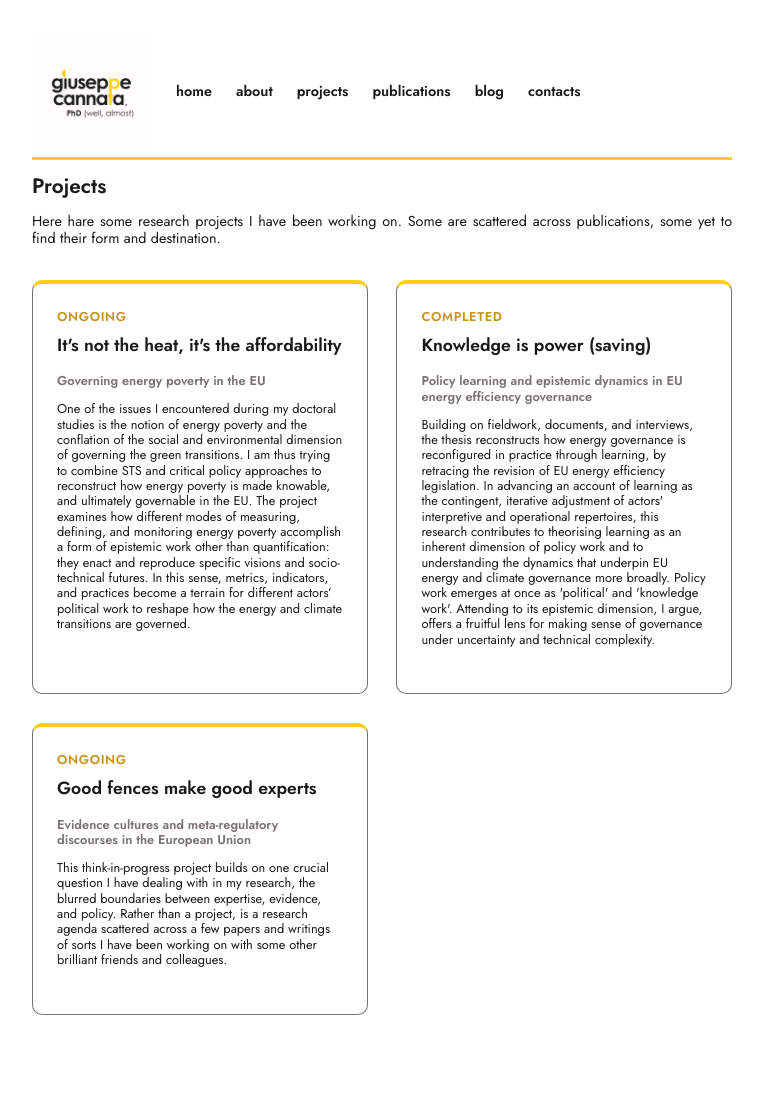
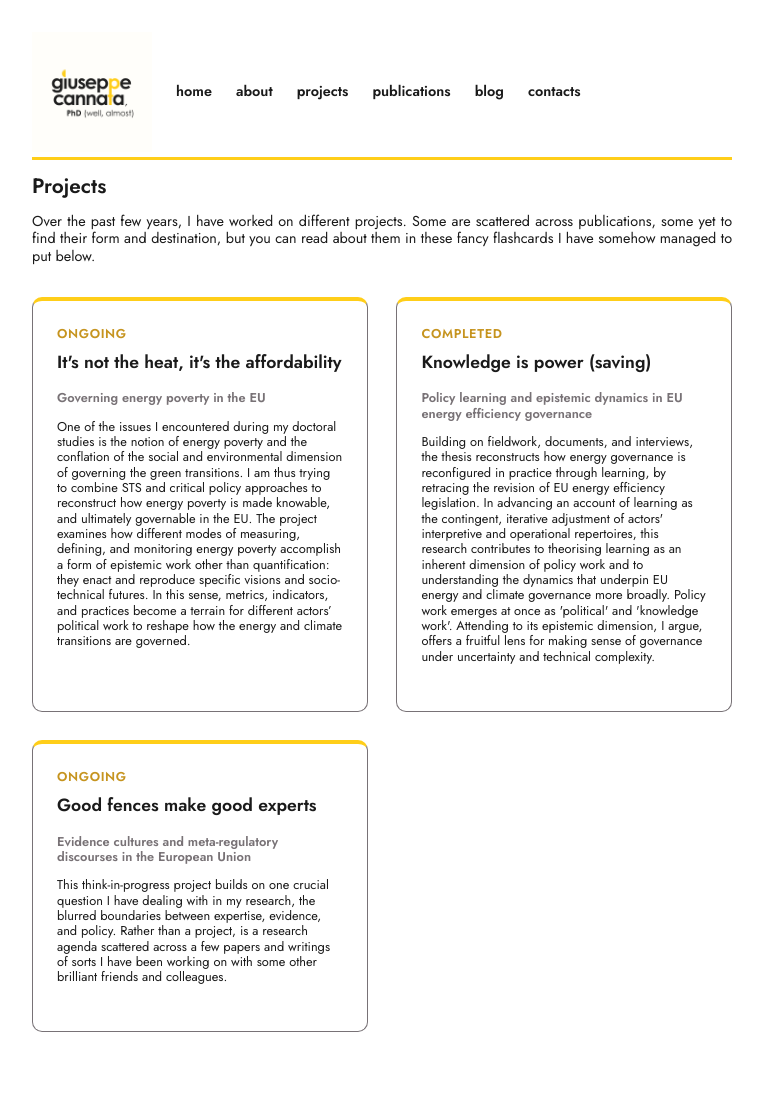
Before and after one commit to g-cannata/g-cannata.github.io, a Jekyll site: the page built from projects.md, in a window 1280 px wide. Shown: the whole page, without its empty margins (258-1021 px from the left). Built offline with Jekyll 4.4.1, drawn with Linux system fonts in a browser that asks for light colours.

Commit message:
typos review

```diff
--- a/projects.md
+++ b/projects.md
@@ -6,7 +6,7 @@ permalink: /projects/
 
 # Projects
 
-Here hare some research projects I have been working on. Some are scattered across publications, some yet to find their form and destination.
+ Over the past few years, I have worked on different projects. Some are scattered across publications, some yet to find their form and destination, but you can read about them in these fancy flashcards I have somehow managed to put below.
 
 <div class="project-grid">
 
```
